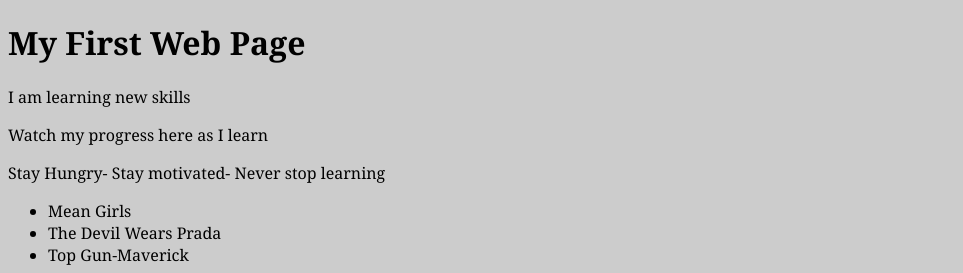
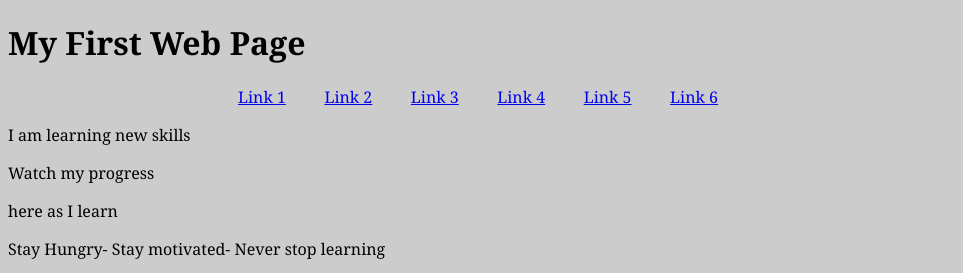
Before and after one commit to nquezada24/stylin-with-css, a plain HTML site: page index.html in a window 1280 px wide. Shown: the top 273 px of the page, without its empty margins (0-963 px from the left). Drawn offline with Linux system fonts and the light colour scheme.

Commit message:
Add styles

```diff
--- a/index.html
+++ b/index.html
@@ -12,15 +12,54 @@
                 max-width:900px;
                 background-color:#fff
                 margin: 0 auto;
+                width:90%;
+             }
 
-             }
+         		nav{
+			text-align:center; /* centers the nav */
+		  }
+
+		  nav ul {
+				list-style:none; /* removes the bullets */
+			}
+		  nav ul li
+			{
+				display:inline-block; /* makes horizontal, but able to declare margins */
+				margin:0 2%; /* margin left-right, gets smaller as necessary */
+			}
+		  nav a:hover{
+			text-decoration: none;
+		  }
+
+
+
+
+
       </style>
     </Head>
     <body>
       <h1>My First Web Page</h1>
+
+
+
+      <nav>
+        <ul>
+          <li><a href="#">Link 1</a></li>
+          <li><a href="#">Link 2</a></li>
+          <li><a href="#">Link 3</a></li>
+          <li><a href="#">Link 4</a></li>
+          <li><a href="#">Link 5</a></li>
+          <li><a href="#">Link 6</a></li>
+        </ul>
+      </nav>
+
+
+
+
+
       <p>I am learning new skills</p>
       <P>Watch my progress
-         here as I learn</P>
+      <p>here as I learn</P>
       <p>Stay Hungry- Stay motivated- Never stop learning</p>
       <p>
         <ul>
```
